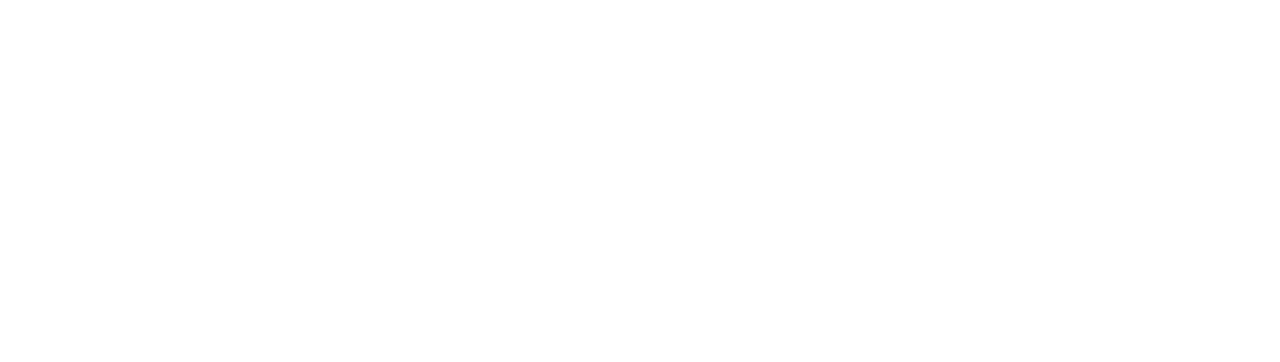
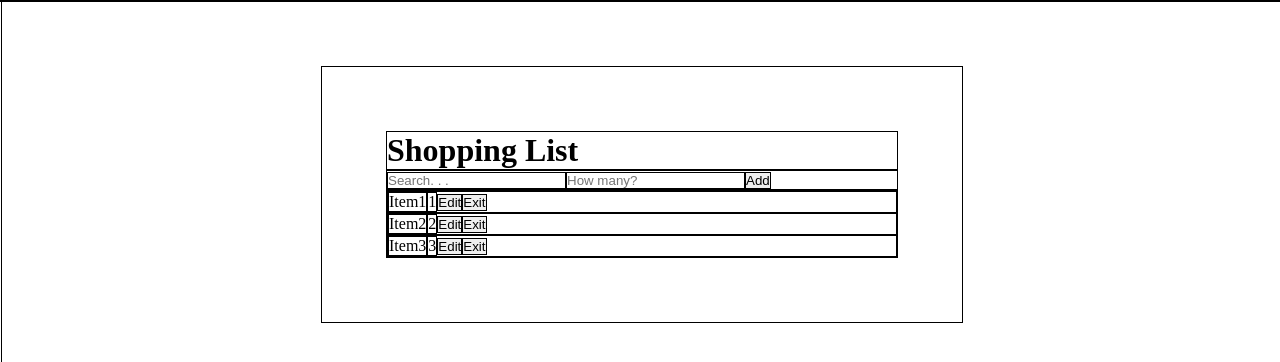
Before and after one commit to ChristianHarris-1/react-projects, a React (Vite) app in the folder shopping-list/: page / in a window 1280 px wide. Shown: the top 362 px of the page. Built offline with nearby package versions, Linux system fonts and the light colour scheme.

Commit message:
Adding a static wireframe with SearchBar, ShoppingList, and ListItem components

```diff
--- a/shopping-list/src/App.css
+++ b/shopping-list/src/App.css
@@ -0,0 +1,22 @@
+* {
+  margin: 0;
+  padding: 0;
+  border: 1px solid black;
+}
+
+body {
+  width: 100%;
+  height: 100%;
+  position: fixed;
+}
+
+#root {
+  width: 40%;
+  position: relative;
+  padding: 5%;
+  margin: 5% auto;
+}
+
+.listItem > * {
+  display: inline-block;
+}
--- a/shopping-list/src/App.jsx
+++ b/shopping-list/src/App.jsx
@@ -2,7 +2,38 @@
 import './App.css'
 
 function App() {
-
+  return (
+    <>
+      <h1 className="title">Shopping List</h1>
+      <SearchBar/>
+      <ShoppingList/>
+    </>
+  )
 }
 
+const SearchBar = () => (
+  <form className="search">
+    <input type="text" className="searchInput" placeholder="Search. . ."/>
+    <input type="text" className="quantityInput" placeholder="How many?" default={1}/>
+    <button type="submit" className="addButton">Add</button>
+  </form>
+)
+
+const ShoppingList = () => (
+  <div className="shoppingList">
+    <ListItem itemName="Item1" quantity="1"/>
+    <ListItem itemName="Item2" quantity="2"/>
+    <ListItem itemName="Item3" quantity="3"/>
+  </div>
+)
+
+const ListItem = ({itemName, quantity}) => (
+  <div className="listItem">
+    <p className="itemName">{itemName}</p>
+    <p className="itemQuantity">{quantity}</p>
+    <button className="editButton">Edit</button>
+    <button className="exitButton">Exit</button>
+  </div>
+);
+
 export default App
```
